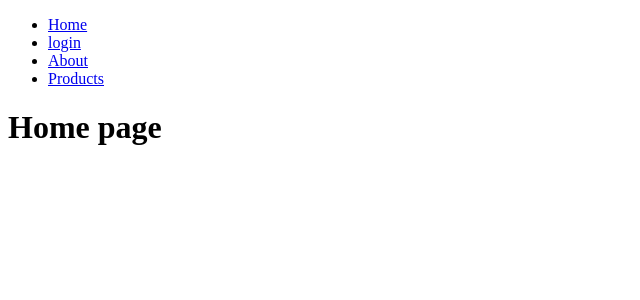
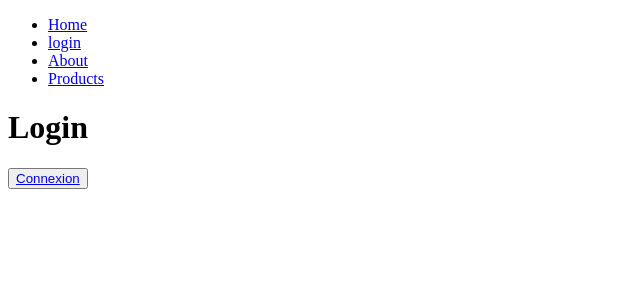
Before and after one commit to kadiebweoscar0/GESTION-PHARMA, a React (Vite) app: page / in a window 1280 px wide. Shown: the top 300 px of the page, without its empty margins (0-640 px from the left). Built offline with nearby package versions, Linux system fonts and the light colour scheme.

Commit message:
create component button and add a login feature

```diff
--- a/src/App.jsx
+++ b/src/App.jsx
@@ -14,8 +14,8 @@ function App() {
     <BrowserRouter>
       <NavBar />
       <Routes>
-        <Route path="/" element={<Home />} />
-        <Route path="/login" element={<Login />} />
+        <Route path="/" element={<Login />} />
+        <Route path="/home" element={<Home />} />
         <Route path="/about" element={<About />} />
         <Route path="/products" element={<Products />} >
           <Route index element={<ProductsList />}/>
--- a/src/components/button.jsx
+++ b/src/components/button.jsx
@@ -1,7 +1,8 @@
+import { Link } from "react-router-dom";
 
-function Button(props) {
+function Button({ValueButton, LinkValue}) {
     return(
-        <button>{props.ValueButton}</button>
+        <button><Link to={LinkValue}>{ValueButton}</Link></button>
     )
 }
 export default Button;
--- a/src/components/navBar.jsx
+++ b/src/components/navBar.jsx
@@ -5,8 +5,8 @@ function NavBar() {
     return(
         <nav>
             <ul>
-            <li><NavLink to="/">Home</NavLink></li>
-            <li><NavLink to="/login">login</NavLink></li>
+            <li><NavLink to="/home">Home</NavLink></li>
+            <li><NavLink to="/">login</NavLink></li>
             <li><NavLink to="/about">About</NavLink></li>
             <li><NavLink to="/products">Products</NavLink></li>
             </ul>
--- a/src/pages/login.jsx
+++ b/src/pages/login.jsx
@@ -1,10 +1,11 @@
 import Button from "../components/button";
+
 
 function Login() {
     return(
         <>
             <h1>Login</h1>
-            <Button ValueButton="Connexion"/>
+            <Button LinkValue="/home" ValueButton="Connexion"/>
         </>
 
     )
```
